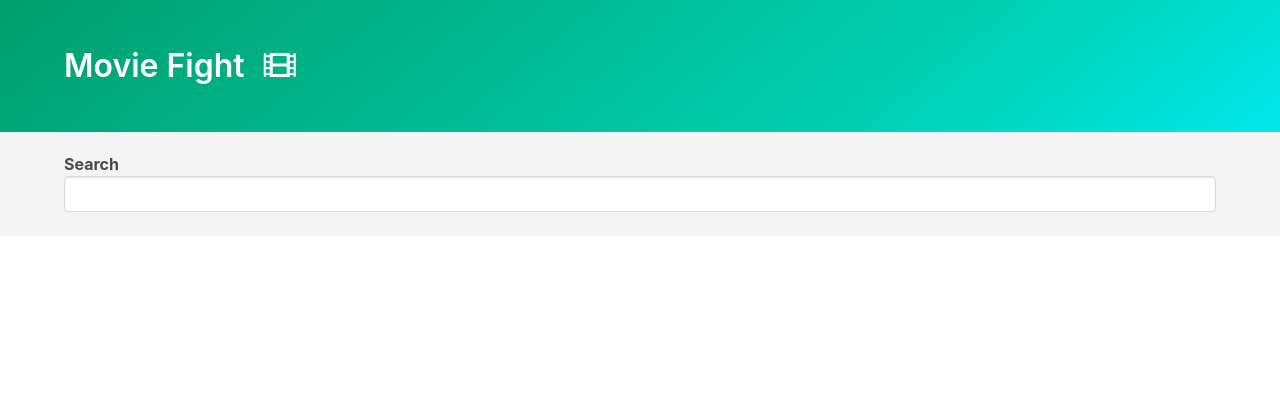
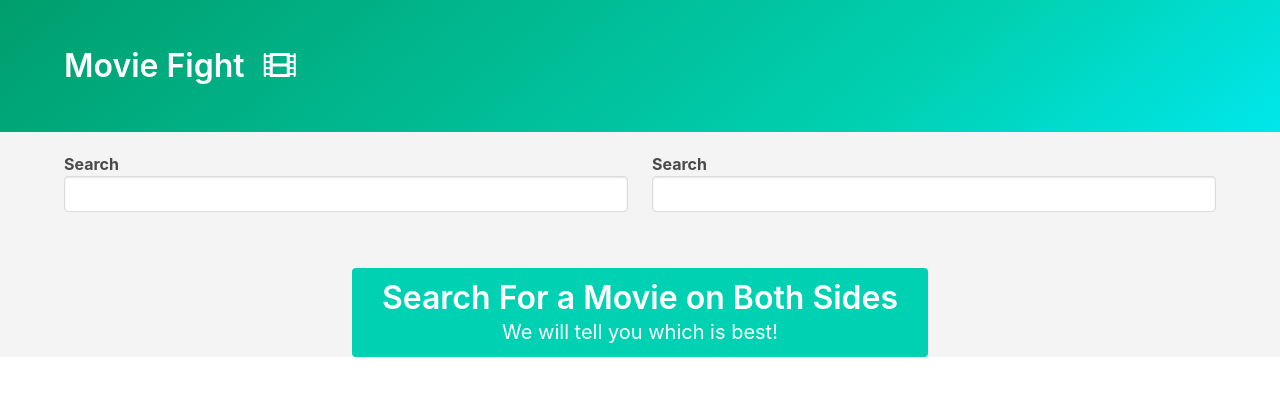
Before and after one commit to sazz-pranto/Movie_Fight, a plain HTML site: page index.html in a window 1280 px wide. Drawn offline with nearby package versions, Linux system fonts and the light colour scheme.

Commit message:
search columns added

```diff
--- a/index.html
+++ b/index.html
@@ -26,8 +26,20 @@
       </div>
     </section>
     <div class="container">
-      <div class="autocomplete"></div>
-      <div id="summary"></div>
+      <div class="columns">
+        <!-- searching columns  -->
+        <div class="column">
+          <div id="left-autocomplete"></div>
+        </div>
+        <div class="column">
+          <div id="right-autocomplete"></div>
+        </div>
+      </div>
+      <!-- tutorial  -->
+      <div class="column is-half notification is-primary tutorial">
+        <h1 class="title">Search For a Movie on Both Sides</h1>
+        <p class="subtitle">We will tell you which is best!</p>
+      </div>
     </div>
     <script src="utils.js"></script>
     <script src="autocomplete.js"></script>
--- a/index.js
+++ b/index.js
@@ -1,6 +1,4 @@
-//create autocomplete widgets with a configuration object passed as an argument
-createAutoComplete({
-    rootElement: document.querySelector('.autocomplete'),
+const autoCompleteConfig = {
     renderOption(movie) {
         const imgSrc = movie.Poster === "N/A" ? "" : movie.Poster; //checking if any movie poster is available or not
         return `
@@ -29,8 +27,17 @@ createAutoComplete({
         }
         return response.data.Search;
     }
+};
+
+//create autocomplete widgets with a configuration object passed as an argument
+createAutoComplete({
+    ...autoCompleteConfig,
+    rootElement: document.querySelector('#left-autocomplete')
 });
-
+createAutoComplete({
+    ...autoCompleteConfig,
+    rootElement: document.querySelector('#right-autocomplete')
+});
 // send a followup request to the API and get details for the corresponding movie
 const onMovieSelect = async movie => {
     const response = await axios.get("http://www.omdbapi.com/", {
```
